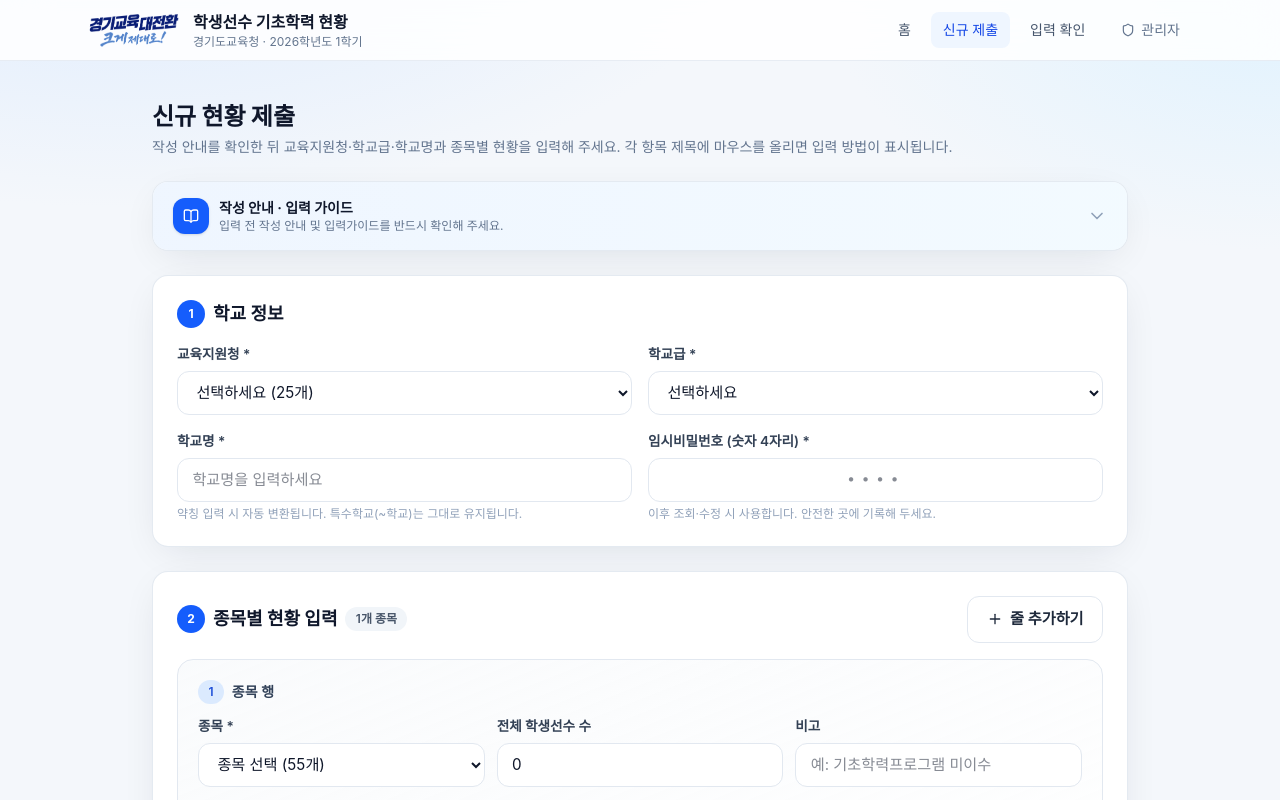
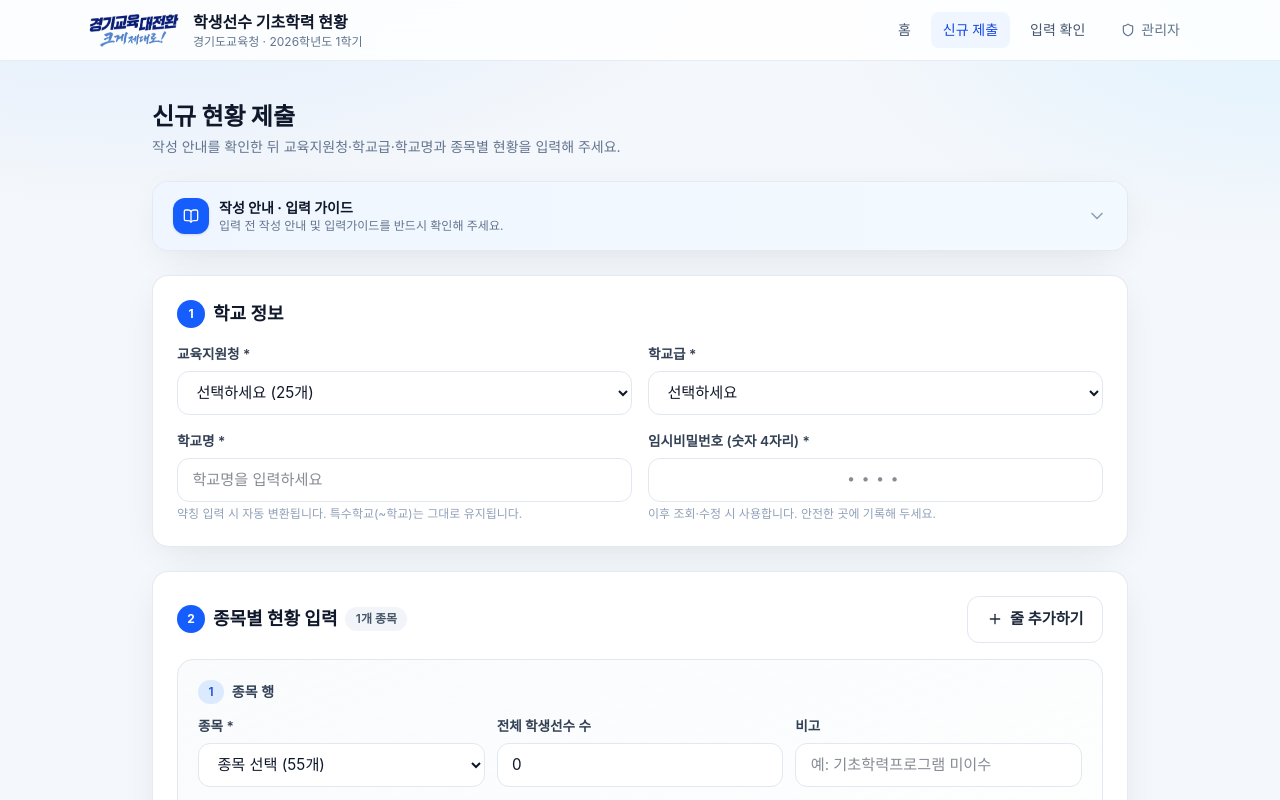
Before and after one commit to ZZombie04/student-athlete-status, a Next.js app: page /submit in a window 1280 px wide. Shown: the top 800 px of the page. Built offline with nearby package versions, Linux system fonts and the light colour scheme; a web font is replaced by a local one.

Commit message:
fix: 마우스 오버 안내 문구 삭제

```diff
--- a/src/app/submit/page.tsx
+++ b/src/app/submit/page.tsx
@@ -17,8 +17,7 @@ export default function SubmitPage() {
           </h1>
           <p className="mt-1 text-sm text-slate-500">
             작성 안내를 확인한 뒤 교육지원청·학교급·학교명과 종목별 현황을
-            입력해 주세요. 각 항목 제목에 마우스를 올리면 입력 방법이
-            표시됩니다.
+            입력해 주세요.
           </p>
         </div>
         <SubmissionForm
--- a/src/components/InputGuide.tsx
+++ b/src/components/InputGuide.tsx
@@ -1,7 +1,7 @@
 "use client";
 
 import { useState } from "react";
-import { BookOpen, ChevronDown, Info } from "lucide-react";
+import { BookOpen, ChevronDown } from "lucide-react";
 
 export default function InputGuide() {
   const [open, setOpen] = useState(false);
@@ -71,15 +71,6 @@ export default function InputGuide() {
               "예시) 4과목 미도달 중 3과목 이수·1과목 미이수 → 기초학력프로그램 미이수",
             ]}
           />
-
-          <div className="flex items-start gap-2 rounded-xl bg-slate-50 px-3.5 py-3 text-xs leading-relaxed text-slate-600">
-            <Info className="mt-0.5 h-3.5 w-3.5 shrink-0 text-blue-600" />
-            <p>
-              종목별 현황의 세 가지 입력 항목 제목(
-              <strong className="text-slate-800">미도달 · 이수 · 기초학력 미달</strong>
-              )에 커서를 올리면 항목별 입력 방법이 표시됩니다.
-            </p>
-          </div>
         </div>
       )}
     </section>
```
